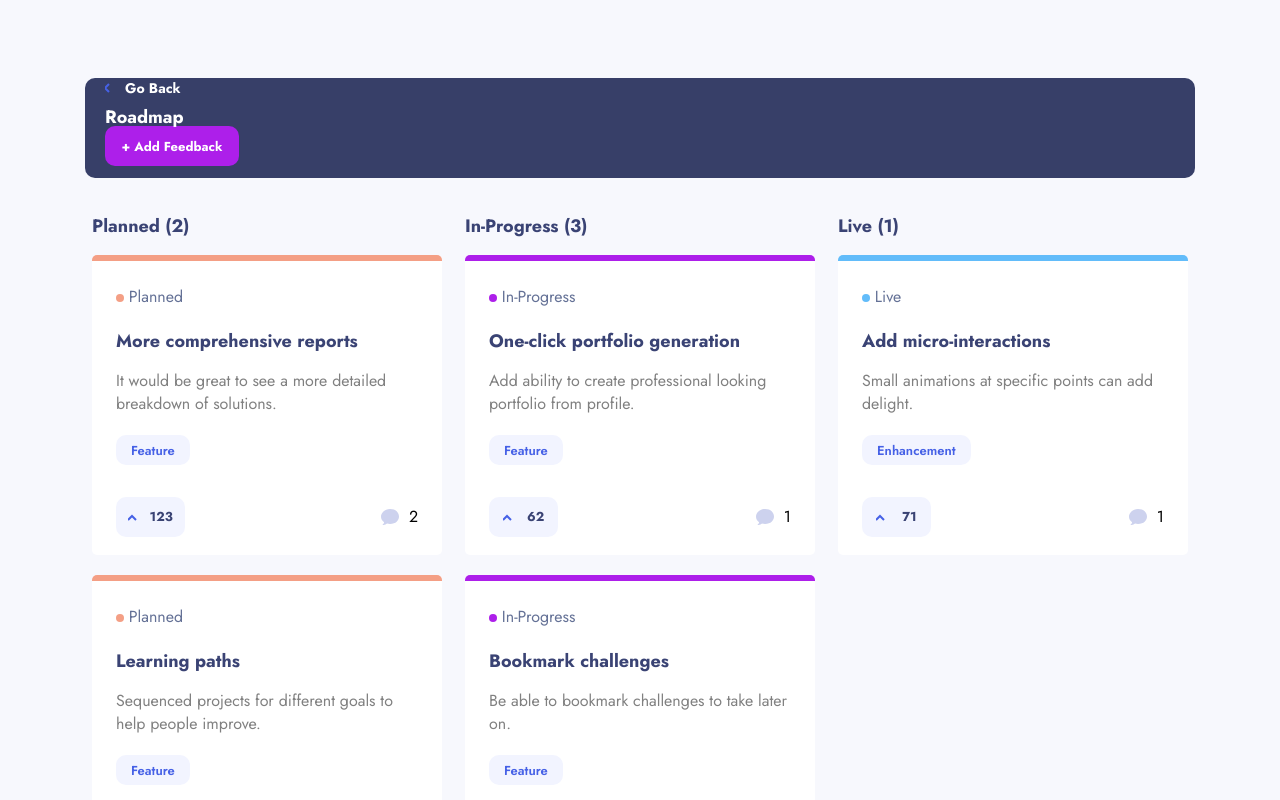
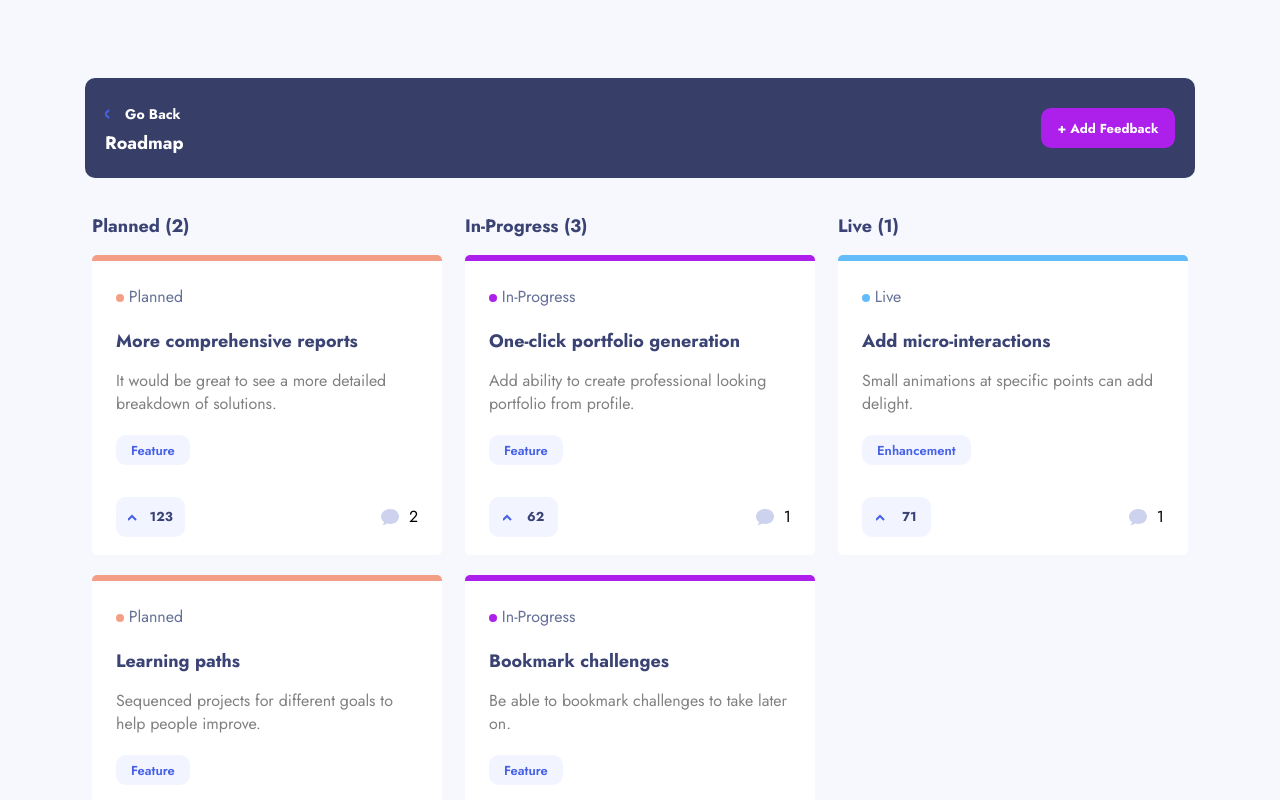
Before and after one commit to acunmedyaakademi/sude-irem-berna-mucahit-feedback-board, a React (Vite) app: page / in a window 1280 px wide. Both pictures are taken after a click on the button "View". Shown: the top 800 px of the page. Built offline with nearby package versions, Linux system fonts and the light colour scheme.

Commit message:
berna section css düzeltildi

```diff
--- a/src/App.css
+++ b/src/App.css
@@ -723,8 +723,13 @@ label {
 
 /* berna section start */
 
-.roadmap-header,
-.roadmap-section-container-mobile-tab-header {
+.roadmap-header, .roadmap-section-container-mobile-tab-header {
+  display: flex;
+  align-items: center;
+  justify-content: space-between;
+}
+
+.roadmap-header, .roadmap-section-container-mobile-tab-header {
   padding-inline: 20px;
 }
 
@@ -764,6 +769,7 @@ label {
   justify-content: center;
 }
 
+
 .roadmap-mobile-tab {
   width: 125px;
   height: 100%;
@@ -771,7 +777,7 @@ label {
   align-items: center;
   justify-content: center;
   border-bottom: 4px solid var(--light-gray);
-  color: rgb(58, 67, 116, 0.4);
+  color: rgb(58, 67, 116, .4);
 }
 
 .roadmap-selected-tab {
@@ -809,14 +815,11 @@ label {
   border-radius: 5px;
   background-color: var(--white);
 
-  a,
-  p,
-  .roadmap-status {
+  a, p, .roadmap-status {
     font-size: 13px;
     line-height: 18.79px;
   }
-  .roadmap-status,
-  p {
+  .roadmap-status, p {
     color: var(--text-color);
   }
   a {
@@ -829,13 +832,14 @@ label {
   }
   .roadmap-status {
     text-transform: capitalize;
+
   }
 }
 
 .roadmap-card-top {
-  height: 6px;
-  background-color: var(--purple);
-  border-radius: 5px 5px 0 0;
+ height: 6px;
+ background-color: var(--purple);
+ border-radius: 5px 5px 0 0;
 }
 
 .roadmap-status-card-content {
@@ -889,10 +893,11 @@ label {
   background-color: var(--gray);
   border-radius: 10px;
   font-size: 13px;
+
 }
 
 .roadmap-upvotes-btn:hover {
-  background-color: #cfd7ff;
+  background-color: #CFD7FF;
 }
 
 .roadmap-upvotes-btn-pressed {
@@ -905,11 +910,11 @@ label {
 
 .roadmap-upvotes-btn-pressed:hover {
   background-color: var(--blue);
-  opacity: 0.8;
+  opacity: .8;
 }
 
 .add-feedback-btn:hover {
-  background-color: #c75af6;
+  background-color: #C75AF6;
 }
 
 .roadmap-section-container-mobile {
@@ -921,6 +926,7 @@ label {
 }
 
 /* berna section end */
+
 
 /* mücahit start */
 
@@ -1019,10 +1025,9 @@ label {
 /* mücahit end */
 
 @media only screen and (min-width: 768px) {
-  /* berna section start */
-
-  .roadmap-header,
-  .roadmap-section-container-desktop-tablet {
+   /* berna section start */
+
+   .roadmap-header, .roadmap-section-container-desktop-tablet {
     max-width: 689px;
     margin: auto;
   }
@@ -1054,6 +1059,7 @@ label {
   .roadmap-section-container-desktop-tablet {
     display: flex;
   }
+
 
   /* berna section end */
 
@@ -1433,8 +1439,7 @@ label {
 
   /* berna section start */
 
-  .roadmap-header,
-  .roadmap-section-container-desktop-tablet {
+  .roadmap-header, .roadmap-section-container-desktop-tablet {
     max-width: 1110px;
     margin: auto;
   }
@@ -1452,6 +1457,7 @@ label {
   }
 
   .roadmap-status-card {
+
     h4 a {
       font-size: 18px;
       line-height: 26.01px;
@@ -1460,8 +1466,7 @@ label {
     h4 a:hover {
       color: var(--blue);
     }
-    p,
-    .roadmap-status {
+    p, .roadmap-status {
       font-size: 16px;
       font-weight: 400;
       line-height: 23.12px;
--- a/src/components/RoadmapStatusCard.jsx
+++ b/src/components/RoadmapStatusCard.jsx
@@ -56,5 +56,5 @@ const commentSvg = <svg width="18" height="16" viewBox="0 0 18 16" fill="none" x
 </svg>
 
 const upChevron = <svg width="9" height="7" viewBox="0 0 9 7" fill="none" xmlns="http://www.w3.org/2000/svg">
-  <path d="M0 6L4 2L8 6" stroke="#4661E6" stroke-width="2" />
+  <path d="M0 6L4 2L8 6" stroke="#4661E6" strokeWidth="2" />
 </svg>
--- a/src/components/RoadmapStatusSection.jsx
+++ b/src/components/RoadmapStatusSection.jsx
@@ -19,7 +19,7 @@ export default function RoadmapStatusSection({ roadmapSectionTitle }) {
         <h3>{roadmapSectionTitle} ({roadmapSectionData.length})</h3>
         <p>{titleInfos[roadmapSectionTitle].title}</p>
         {
-          roadmapSectionData?.map(x => <RoadmapStatusCard x={x} color={titleInfos[roadmapSectionTitle].color} />)
+          roadmapSectionData?.map(x => <RoadmapStatusCard x={x} key={x.id} color={titleInfos[roadmapSectionTitle].color} />)
         }
 
       </div>
```
